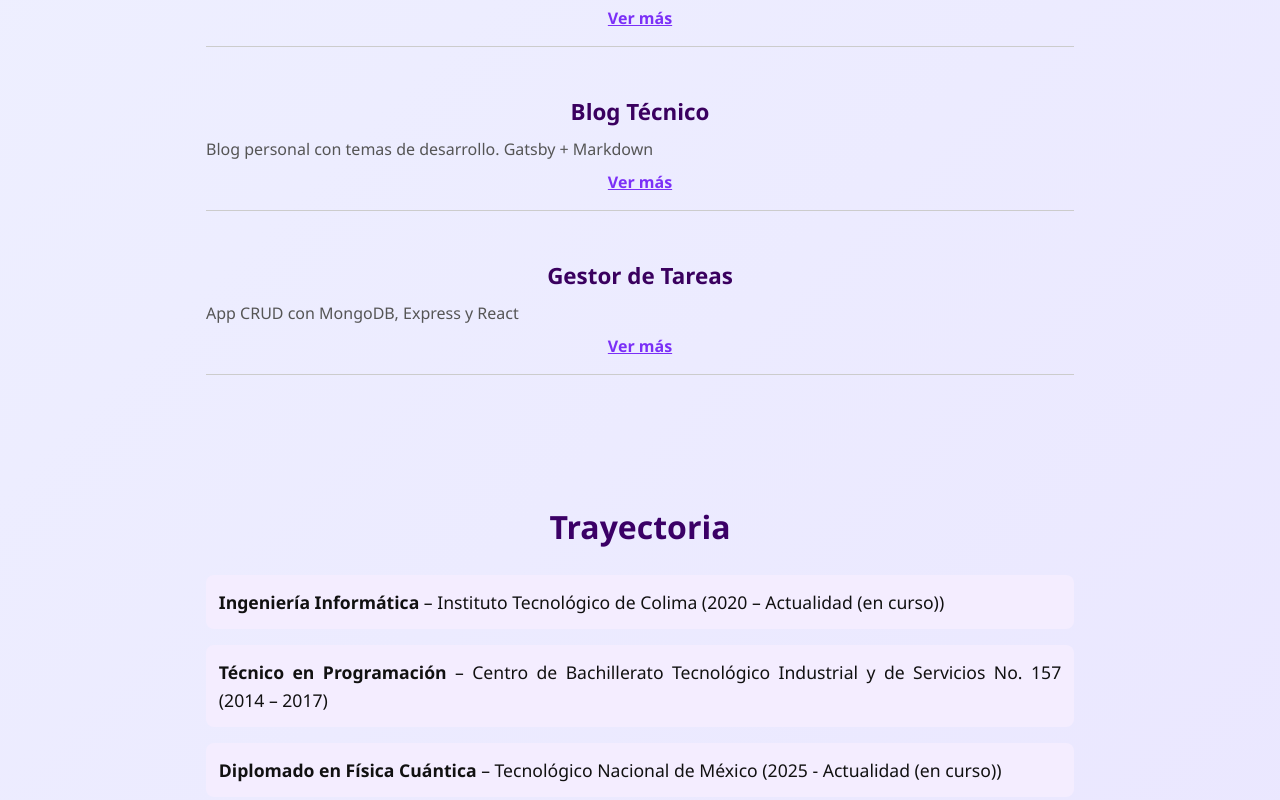
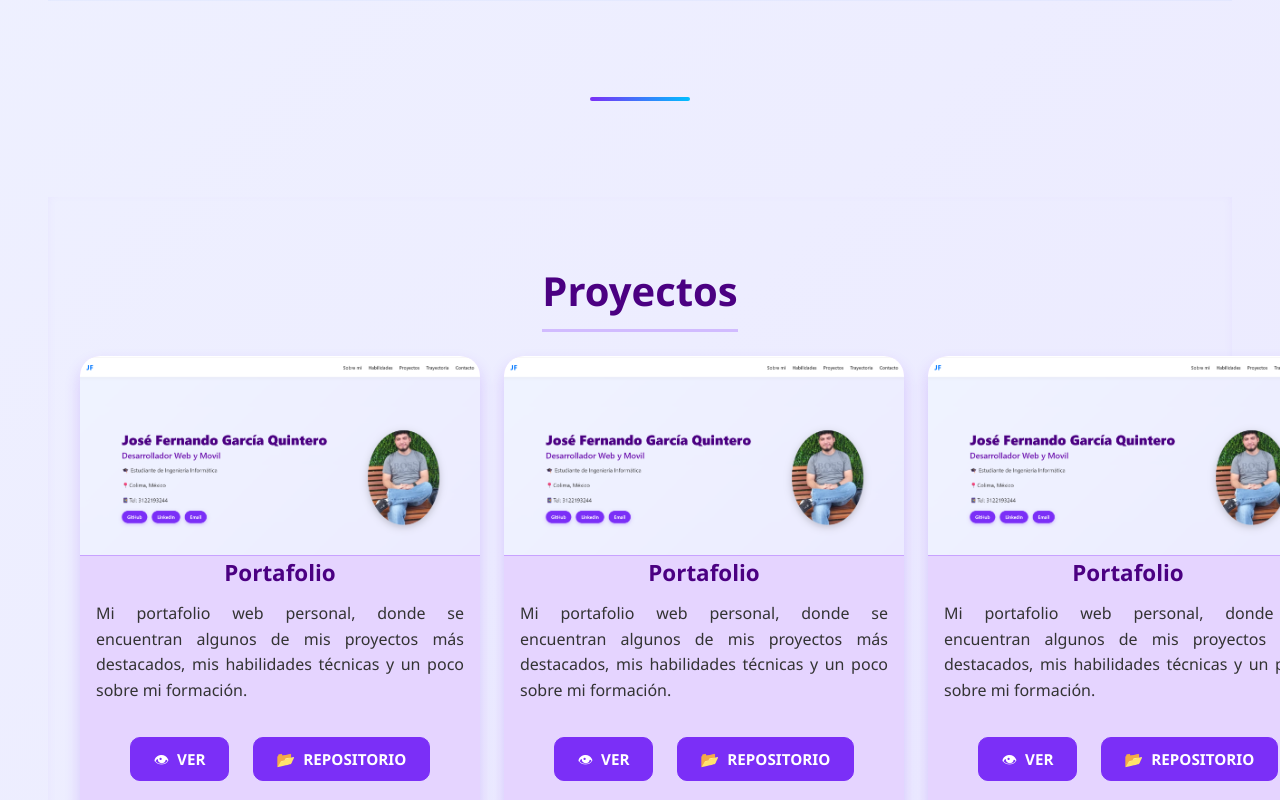
Before and after one commit to FernandoGarcia-tec/Saludo, a React (Vite) app: page / in a window 1280 px wide. Shown: the part 1540-2340 px from the top of the page. Built offline with nearby package versions, Linux system fonts and the light colour scheme.

Commit message:
modificar stilo

```diff
--- a/src/PrimerComponente.jsx
+++ b/src/PrimerComponente.jsx
@@ -3,6 +3,8 @@ import AOS from 'aos';
 import 'aos/dist/aos.css';
 import './stilo.css';
 import fotoPerfil from "./assets/foto.jpg";
+import portafolioImagen from "./assets/portafolio.png";
+
 
 export const DatosPersonales = () => {
   useEffect(() => {
@@ -49,6 +51,8 @@ export const DatosPersonales = () => {
         </p>
       </section>
 
+      <div class="section-separator"></div>
+
       <section id='skills' className="skills" data-aos="zoom-in">
         <h2>Habilidades</h2>
         <div className="skill-tags">
@@ -66,26 +70,55 @@ export const DatosPersonales = () => {
         </div>
       </section>
 
+      <div class="section-separator"></div>
+
       <section id='projects' className="projects" data-aos="fade-up">
         <h2>Proyectos</h2>
         <div className="project-grid">
           <div className="project-card">
-            <h3>Dashboard de Ventas</h3>
-            <p>Visualiza datos de ventas en tiempo real. React + Chart.js</p>
-            <a href="#">Ver más</a>
+            <img src={portafolioImagen} />
+            <h3>Portafolio</h3>
+
+            <p>Mi portafolio web personal, donde se encuentran algunos de mis proyectos más destacados, mis habilidades técnicas y un poco sobre mi formación.</p>
+            <div class="project-buttons">
+              <a href="https://saludo-ctym.vercel.app/"><span>👁</span> VER</a>
+              <a href="https://github.com/FernandoGarcia-tec/Saludo"><span>📂</span> REPOSITORIO</a>
+            </div>
           </div>
           <div className="project-card">
-            <h3>Blog Técnico</h3>
-            <p>Blog personal con temas de desarrollo. Gatsby + Markdown</p>
-            <a href="#">Ver más</a>
+            <img src={portafolioImagen} />
+            <h3>Portafolio</h3>
+
+            <p>Mi portafolio web personal, donde se encuentran algunos de mis proyectos más destacados, mis habilidades técnicas y un poco sobre mi formación.</p>
+            <div class="project-buttons">
+              <a href="https://saludo-ctym.vercel.app/"><span>👁</span> VER</a>
+              <a href="https://github.com/FernandoGarcia-tec/Saludo"><span>📂</span> REPOSITORIO</a>
+            </div>
           </div>
           <div className="project-card">
-            <h3>Gestor de Tareas</h3>
-            <p>App CRUD con MongoDB, Express y React</p>
-            <a href="#">Ver más</a>
+            <img src={portafolioImagen} />
+            <h3>Portafolio</h3>
+
+            <p>Mi portafolio web personal, donde se encuentran algunos de mis proyectos más destacados, mis habilidades técnicas y un poco sobre mi formación.</p>
+            <div class="project-buttons">
+              <a href="https://saludo-ctym.vercel.app/"><span>👁</span> VER</a>
+              <a href="https://github.com/FernandoGarcia-tec/Saludo"><span>📂</span> REPOSITORIO</a>
+            </div>
+          </div>
+          <div className="project-card">
+            <img src={portafolioImagen} />
+            <h3>Portafolio</h3>
+
+            <p>Mi portafolio web personal, donde se encuentran algunos de mis proyectos más destacados, mis habilidades técnicas y un poco sobre mi formación.</p>
+            <div class="project-buttons">
+              <a href="https://saludo-ctym.vercel.app/"><span>👁</span> VER</a>
+              <a href="https://github.com/FernandoGarcia-tec/Saludo"><span>📂</span> REPOSITORIO</a>
+            </div>
           </div>
         </div>
       </section>
+
+<div class="section-separator"></div>
 
       <section id='timeline' className="timeline" data-aos="fade-right">
         <h2>Trayectoria</h2>
@@ -105,7 +138,7 @@ export const DatosPersonales = () => {
 
         </ul>
       </section>
-
+<div class="section-separator"></div>
       <footer id='contact' className="contact" >
         <p>¿Listo para colaborar? 📩 <strong>garciaquintero00@gmail.com</strong></p>
       </footer>
--- a/src/stilo.css
+++ b/src/stilo.css
@@ -163,19 +163,20 @@ body, html {
 /* Secciones generales */
 section {
   width: 100%;
-  max-width: 900px;
+  max-width: 1200px;
   scroll-margin-top: 100px;
   margin: 4rem auto;
   text-align: center;
-  padding: 0 1rem;
   animation: fadeIn 1s ease;
 }
 
 section h2 {
-  font-size: 2rem;
+  font-size: 2.5rem;
   margin-bottom: 1.5rem;
-  color: #3b0066;
-  position: relative;
+  color: #4b0082;
+  border-bottom: 3px solid #d1bbff;
+  display: inline-block;
+  padding-bottom: 0.5rem;
 }
 
 section p, section li {
@@ -205,43 +206,92 @@ section p, section li {
   background-color: #d1bbff;
   transform: scale(1.05);
 }
-
-/* Proyectos */
 .project-grid {
-  display: flex;
-  flex-direction: column;
-  gap: 2rem;
+  display: grid;
+  grid-template-columns: repeat(3, 1fr);
+  gap: 1.5rem;
+  justify-items: center;
+  width: 100%;
+  max-width: 1200px;
 }
 
 .project-card {
-  padding: 1rem 0;
-  border-bottom: 1px solid #ccc;
-  transition: all 0.3s ease;
+  background-color: #e5d4ff; /* Violeta claro */
+  width: 400px;
+  height: 470px;
+  border-radius: 20px;
+  box-shadow: 0 8px 16px rgba(123, 47, 247, 0.2);
+  overflow: hidden;
+  transition: transform 0.3s ease, background-color 0.3s ease;
+  display: flex;
+  flex-direction: column;
+  color: #4b0082;
 }
 
 .project-card:hover {
-  background-color: #f3f0ff;
-  border-radius: 10px;
-  transform: scale(1.01);
+  background-color: #d1bbff;
+  transform: translateY(-5px);
+}
+
+.project-card img {
+  width: 100%;
+  height: 200px;
+  object-fit: cover;
+  border-bottom: 1px solid #c8a2ff;
+}
+
+.project-card-content {
+  padding: 1rem;
+  flex-grow: 1;
+  display: flex;
+  flex-direction: column;
+  justify-content: space-between;
 }
 
 .project-card h3 {
-  color: #3a005f;
   font-size: 1.4rem;
-  margin-bottom: 0.5rem;
+  color: #4b0082;
+  margin-bottom: 0.75rem;
 }
 
 .project-card p {
   font-size: 1rem;
-  color: #555;
-  margin-bottom: 0.5rem;
+  color: #333;
+  margin-bottom: 1.1rem;
+  line-height: 1.6;
+  text-align: justify;
+  padding-left: 1rem;
+  padding-right: 1rem;
 }
 
-.project-card a {
+.project-buttons {
+  display: flex;
+  gap: 1.5rem;
+  padding: 1rem;
+  justify-content: center;
+}
+
+.project-buttons a {
+  display: inline-flex;
+  align-items: center;
+  justify-content: center;
+  gap: 0.5rem;
+  padding: 0.6rem 1.4rem;
+  border-radius: 10px;
+  font-weight: 600;
+  font-size: 0.95rem;
+  text-decoration: none;
+  border: 1px solid #7b2ff7;
+  background-color: #7b2ff7;
+  color: #fff;
+  transition: all 0.3s ease;
+}
+
+.project-buttons a:hover {
+  background-color: transparent;
   color: #7b2ff7;
-  text-decoration: underline;
-  font-weight: 600;
 }
+
 
 /* Trayectoria */
 .timeline ul {
@@ -273,3 +323,28 @@ section p, section li {
   background-color: #c1a4f3;
   width: 1500px;
 }
+
+/* Estilos para alternar colores entre secciones */
+section:nth-of-type(odd) {
+  padding: 4rem 2rem;
+  box-shadow: inset 0 -3px 10px rgba(123, 47, 247, 0.05);
+}
+
+section:nth-of-type(even) {
+  padding: 4rem 2rem;
+  box-shadow: inset 0 -3px 10px rgba(0, 119, 255, 0.05);
+}
+
+/* Agrega espacio entre las secciones (si no hay margin ya) */
+section + section {
+  margin-top: 2rem;
+}
+
+/* Opcional: separador decorativo entre secciones */
+.section-separator {
+  width: 100px;
+  height: 4px;
+  background: linear-gradient(to right, #7b2ff7, #00bfff);
+  margin: 2rem auto;
+  border-radius: 10px;
+}
```
Lines whose indentation alone changed are shown as unchanged.
